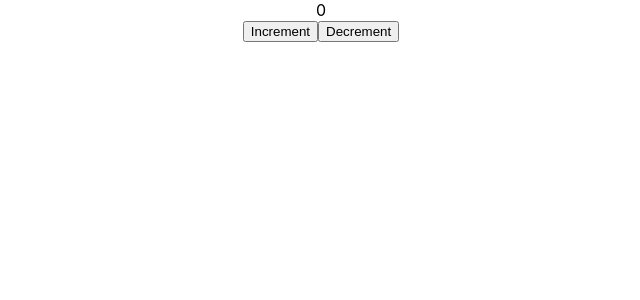
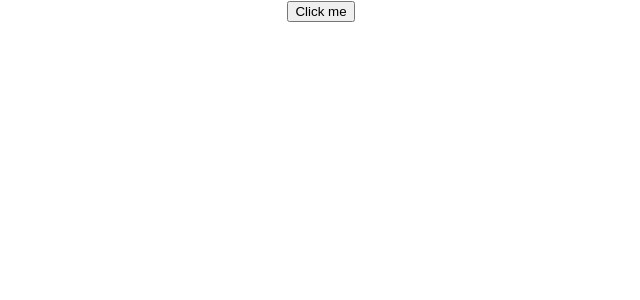
Before and after one commit to saineeharika7/React-Ex1, a React (Create React App) app: page / in a window 1280 px wide. Shown: the top 300 px of the page, without its empty margins (319-959 px from the left). Built offline with nearby package versions, Linux system fonts and the light colour scheme.

Commit message:
event handling

```diff
--- a/src/App.js
+++ b/src/App.js
@@ -5,6 +5,8 @@
 import Hello from './components/Hello'
 import Message from './components/Message'
 import Counter from './components/Counter'
+import FunctionClick from './components/FunctionClick';
+import ClassClick from './components/ClassClick';
 
 
 
@@ -19,9 +21,11 @@
      <Welcome name ='carter' />
      <Welcome name ='flinch' />
   <Hello />
-  <Message />*/}
+  <Message />
+  <Counter />
+  <FunctionClick />*/}
+  <ClassClick />
 
-  <Counter />
     </div>
   );
 }
--- /dev/null
+++ b/src/components/ClassClick.js
@@ -0,0 +1,19 @@
+import React, { Component } from 'react';
+
+class ClassClick extends Component {
+
+      clickHandler =() => {
+             console.log("clASS COMPONENT CLCIKED ")
+
+    }
+    render() {
+
+        return (
+            <div>
+                <button onClick ={this.clickHandler}>Click me</button>
+            </div>
+        );
+    }
+}
+
+export default ClassClick;
--- /dev/null
+++ b/src/components/FunctionClick.js
@@ -0,0 +1,15 @@
+import React from 'react';
+
+const FunctionClick = () => {
+    const clickHandler =() => {
+        console.log('envent is handled 👍')
+    }
+    return (
+        <div>
+            <button onClick ={clickHandler}>click</button>
+
+        </div>
+    );
+};
+
+export default FunctionClick;
```
